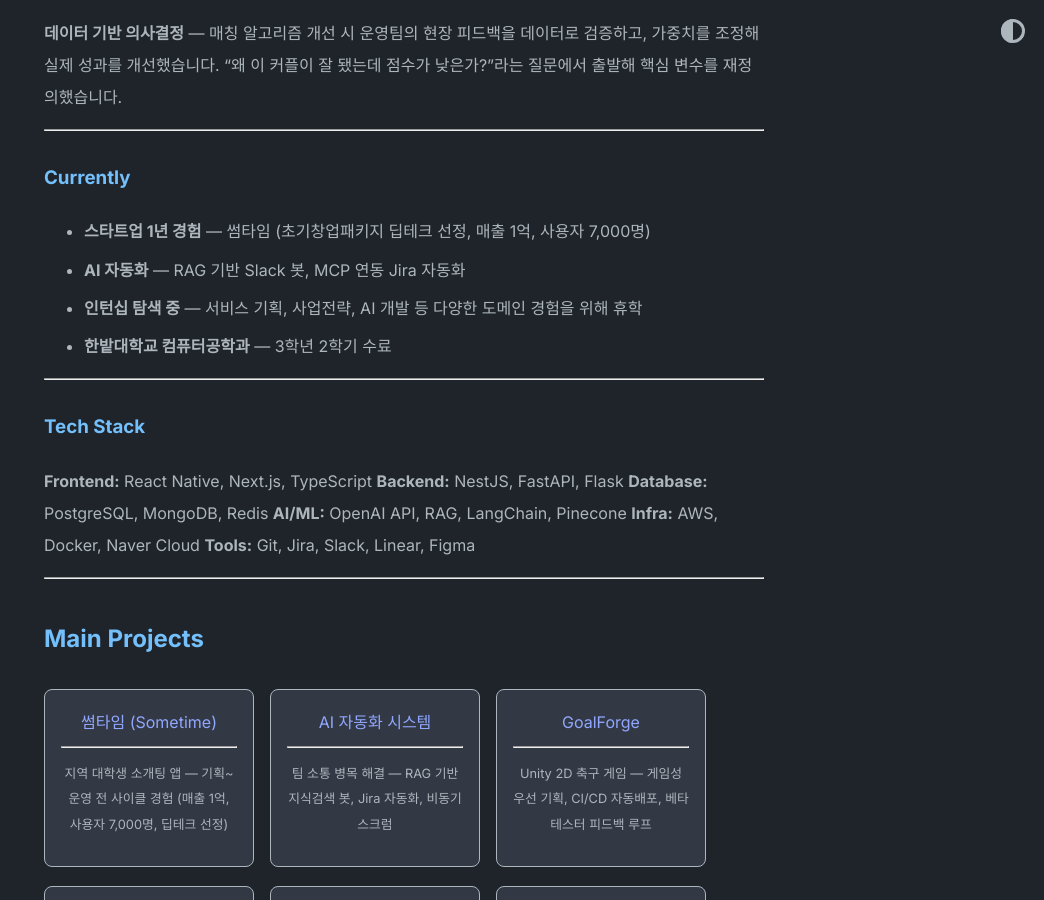
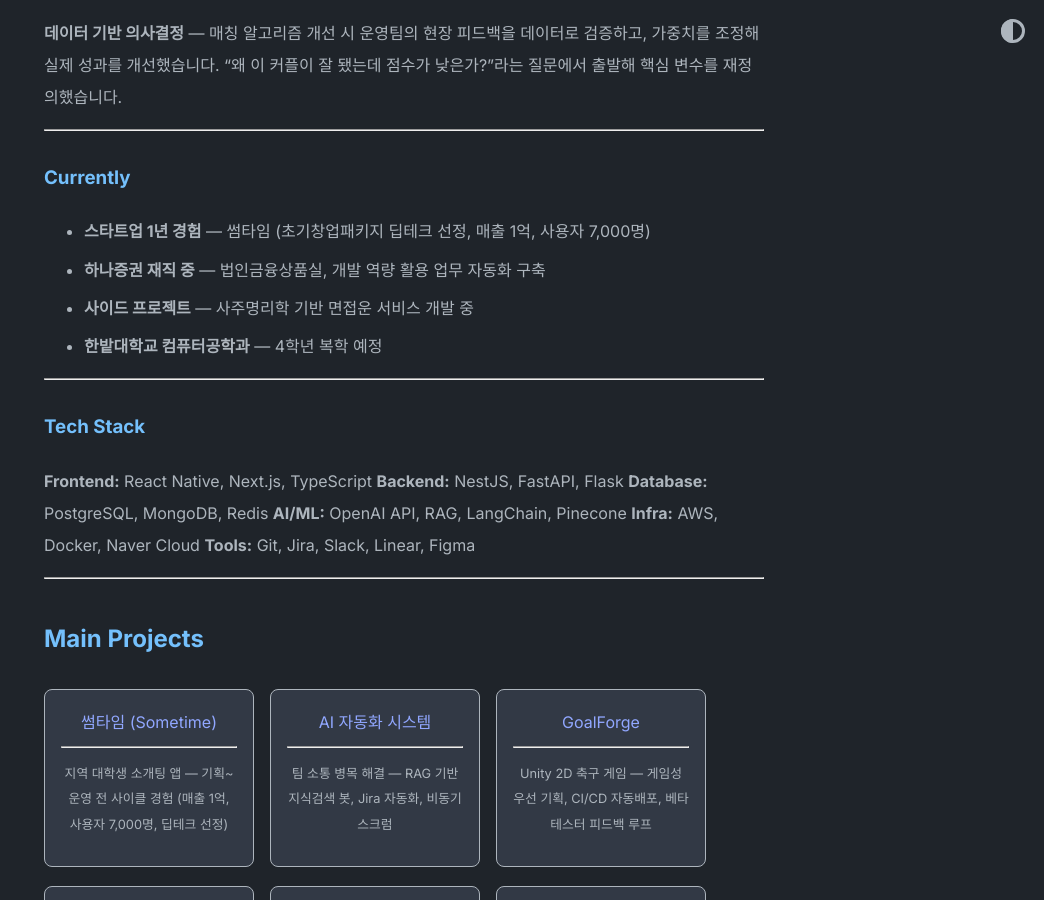
Before and after one commit to YUJAEYUN/yujaeyun.github.io, a Jekyll site: the page built from index.md, in a window 1280 px wide and 900 px high, scrolled down 950 px. Shown: the whole window, without its empty margins (236-1280 px from the left). Built offline with Jekyll 4.4.1, drawn with Linux system fonts in a browser that asks for light colours.

Commit message:
update resume docs

```diff
--- a/index.md
+++ b/index.md
@@ -30,9 +30,9 @@ layout: home
 ### Currently
 
 - **스타트업 1년 경험** — 썸타임 (초기창업패키지 딥테크 선정, 매출 1억, 사용자 7,000명)
-- **AI 자동화** — RAG 기반 Slack 봇, MCP 연동 Jira 자동화
-- **인턴십 탐색 중** — 서비스 기획, 사업전략, AI 개발 등 다양한 도메인 경험을 위해 휴학
-- **한밭대학교 컴퓨터공학과** — 3학년 2학기 수료
+- **하나증권 재직 중** — 법인금융상품실, 개발 역량 활용 업무 자동화 구축
+- **사이드 프로젝트** — 사주명리학 기반 면접운 서비스 개발 중
+- **한밭대학교 컴퓨터공학과** — 4학년 복학 예정
 
 ---
 
```
Also changed, not shown: about.md (+11 -1 lines), 2 other files.
